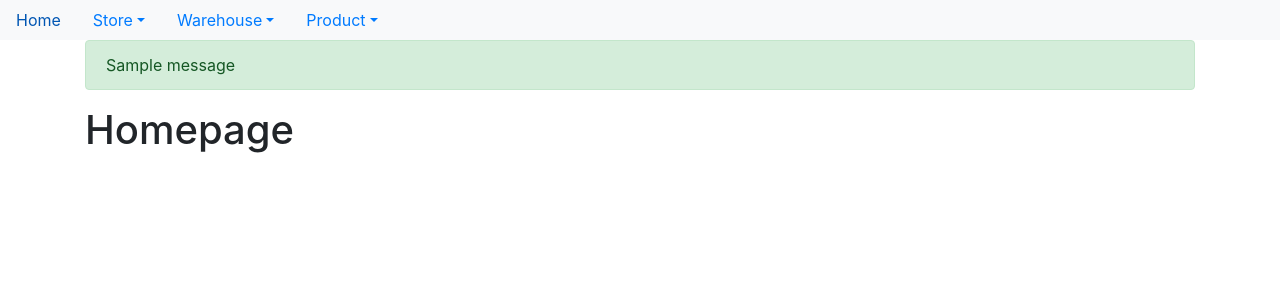
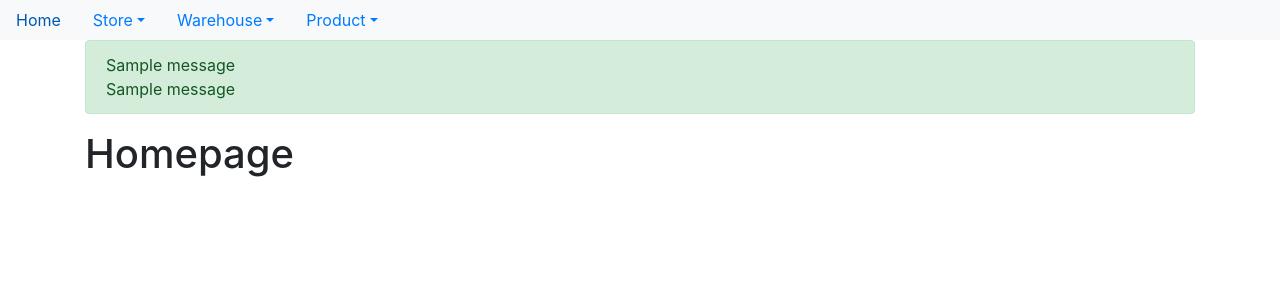
Before and after one commit to leongjinqwen/inventory_management, a Python web app: template templates/index.html in a window 1280 px wide. Shown: the top 300 px of the page. Run offline with Jinja, Linux system fonts and the light colour scheme; the template is opened without the code that fills it, so the values that code supplies are empty; one stand-in notice (Sample message) is shown; some libraries are stand-ins or nearby versions.

Commit message:
amend file

```diff
--- a/templates/_layout.html
+++ b/templates/_layout.html
@@ -45,6 +45,7 @@
                 {% for category, message in messages %}
                     <div class="alert alert-{{ category }}" role="alert">
                         <li>{{ message }}</li>
+                        <li>{{ message }}</li>
                     </div>
                 {% endfor %}
                 </ul>
```
